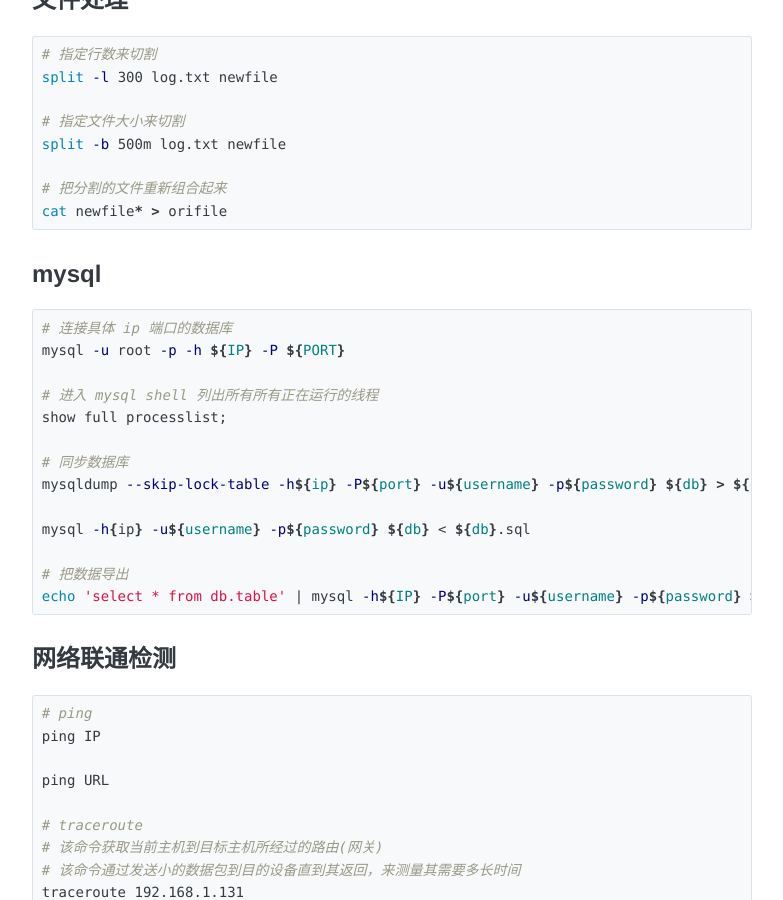
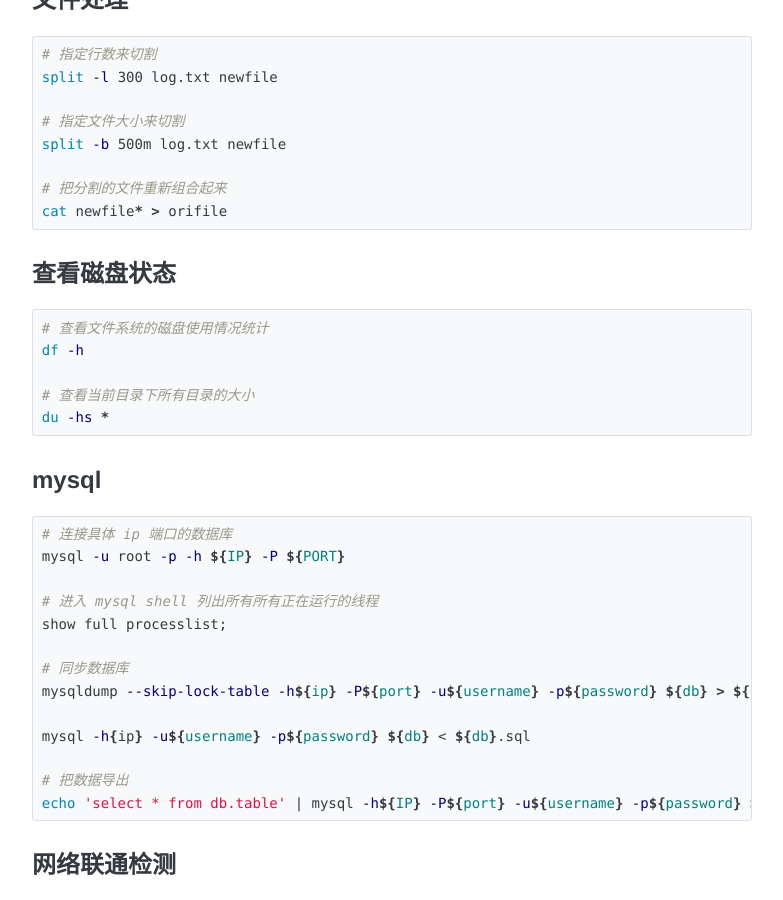
Before and after one commit to funkyLover/blog, a Jekyll site: the page built from posts/_posts/2020-04-07-linux-cli.md, in a window 1280 px wide and 900 px high, scrolled down 1521 px. Shown: the whole window, without its empty margins (248-1031 px from the left). Built offline with Jekyll 4.4.1, drawn with Linux system fonts in a browser that asks for light colours; comment, search, counter and statistics services are not loaded.

Commit message:
add note;

````diff
--- a/posts/_posts/2020-04-07-linux-cli.md
+++ b/posts/_posts/2020-04-07-linux-cli.md
@@ -80,6 +80,16 @@
 cat newfile* > orifile
 ```
 
+## 查看磁盘状态
+
+```bash
+# 查看文件系统的磁盘使用情况统计
+df -h
+
+# 查看当前目录下所有目录的大小
+du -hs *
+```
+
 ## mysql
 
 ```bash
````
